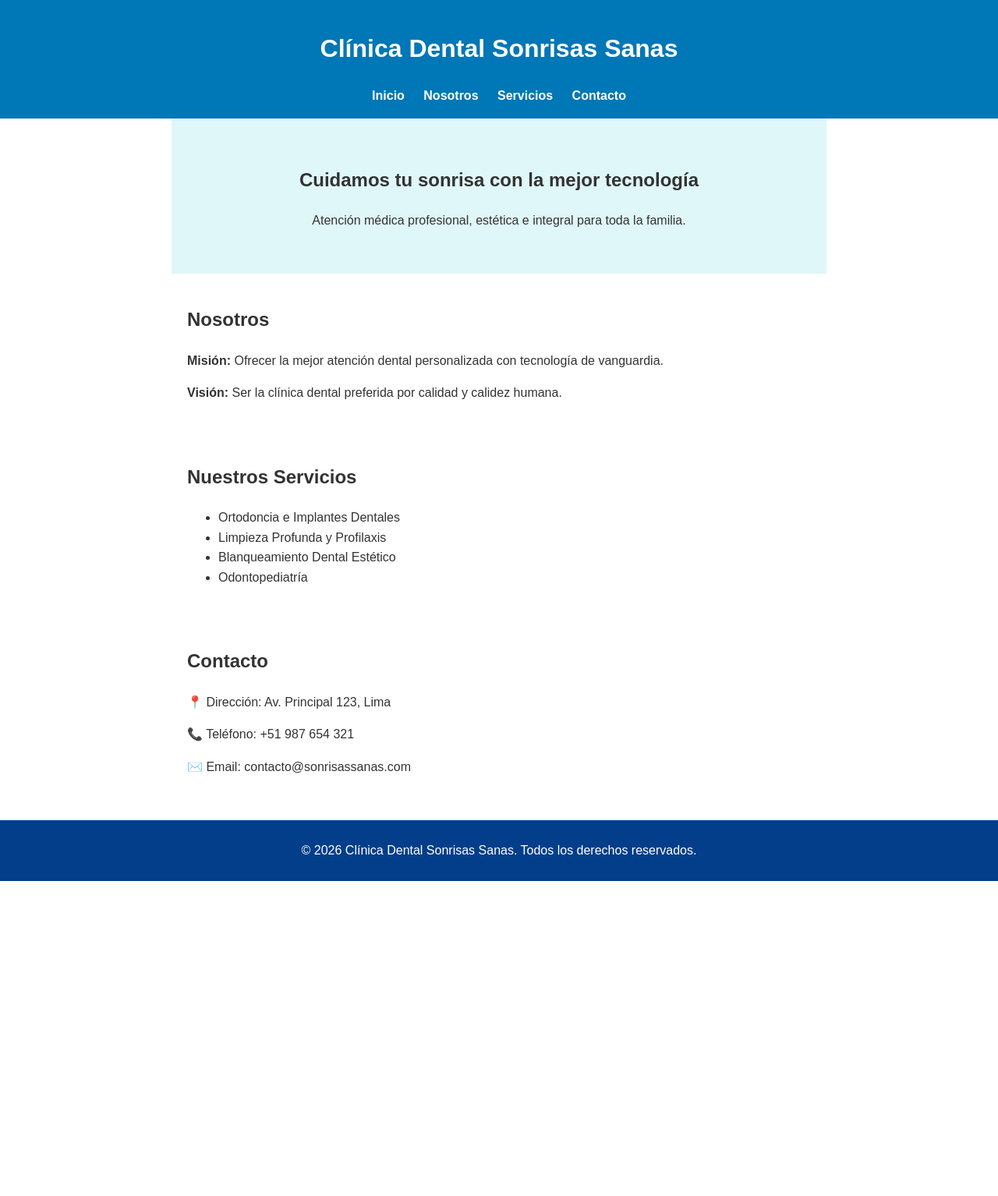
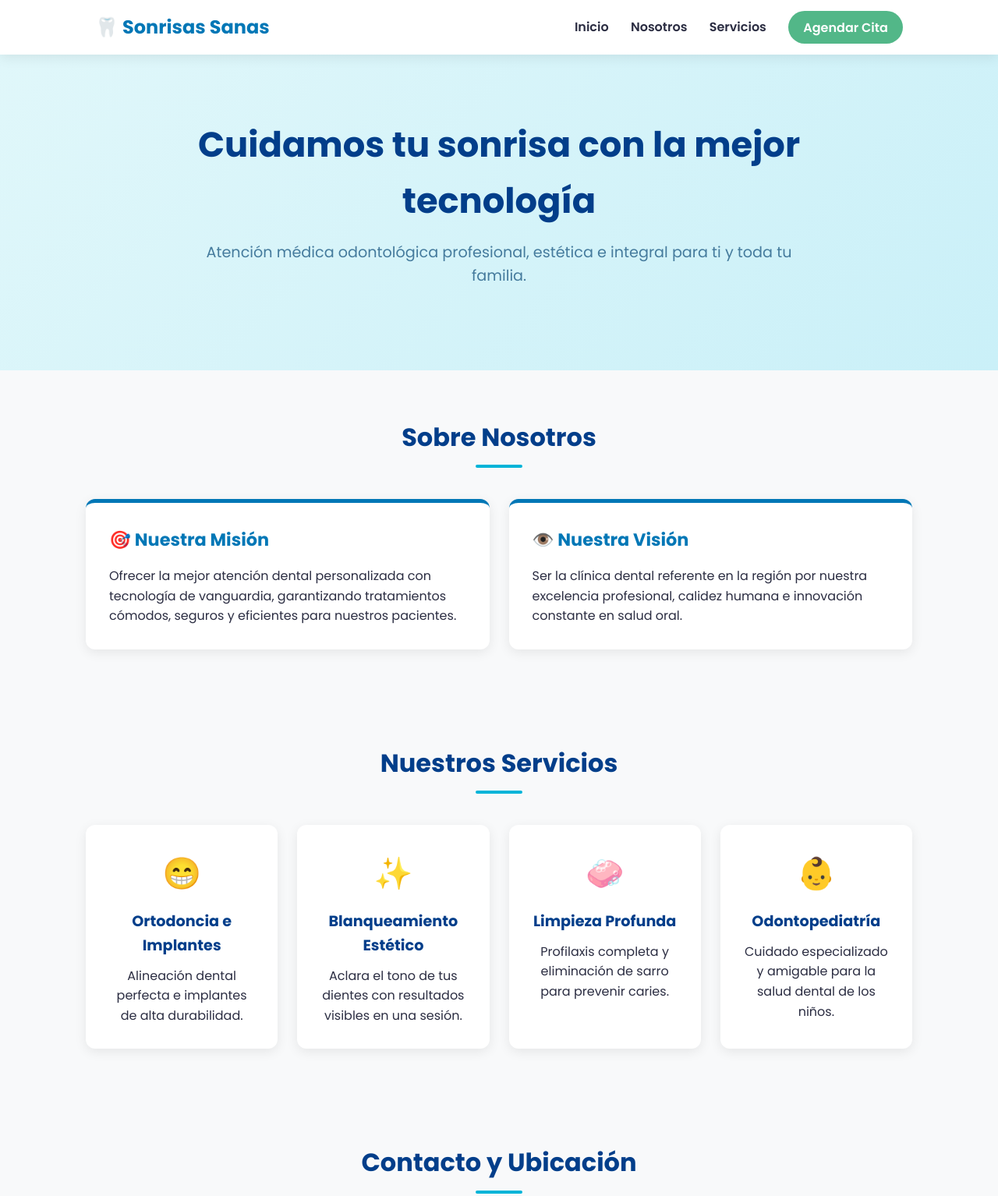
Before and after one commit to 76206819-droid/clinica-dental-sonrisas, a plain HTML site: page index.html in a window 1280 px wide. Shown: the top 1534 px of the page at 78% size. Before the commit the page ends 1130 px from the top, so only its background shows below. Drawn offline with Linux system fonts and the light colour scheme.

Commit message:
Update index.html

```diff
--- a/index.html
+++ b/index.html
@@ -4,56 +4,316 @@
   <meta charset="UTF-8">
   <meta name="viewport" content="width=device-width, initial-scale=1.0">
   <title>Clínica Dental Sonrisas Sanas</title>
+  <!-- Fuente Google Font (Poppins) -->
+  <link href="https://fonts.googleapis.com/css2?family=Poppins:wght@300;400;600;700&display=swap" rel="stylesheet">
   <style>
-    body { font-family: Arial, sans-serif; margin: 0; padding: 0; color: #333; line-height: 1.6; }
-    header { background-color: #0077b6; color: white; padding: 1rem; text-align: center; }
-    nav a { color: white; margin: 0 10px; text-decoration: none; font-weight: bold; }
-    section { padding: 20px; max-width: 800px; margin: auto; }
-    .hero { background: #e0f7fa; padding: 40px 20px; text-align: center; }
-    footer { background: #023e8a; color: white; text-align: center; padding: 10px; margin-top: 20px; }
+    :root {
+      --primary: #0077b6;
+      --primary-dark: #023e8a;
+      --secondary: #00b4d8;
+      --accent: #52b788;
+      --light-bg: #f8f9fa;
+      --dark-text: #2b2d42;
+      --white: #ffffff;
+      --shadow: 0 4px 15px rgba(0,0,0,0.08);
+    }
+
+    * {
+      box-sizing: border-box;
+      margin: 0;
+      padding: 0;
+    }
+
+    body {
+      font-family: 'Poppins', sans-serif;
+      color: var(--dark-text);
+      background-color: var(--light-bg);
+      line-height: 1.6;
+      scroll-behavior: smooth;
+    }
+
+    /* Navegación */
+    header {
+      background: var(--white);
+      box-shadow: var(--shadow);
+      position: sticky;
+      top: 0;
+      z-index: 1000;
+    }
+
+    .nav-container {
+      max-width: 1100px;
+      margin: auto;
+      display: flex;
+      justify-content: space-between;
+      align-items: center;
+      padding: 1rem 2rem;
+    }
+
+    .logo {
+      font-size: 1.5rem;
+      font-weight: 700;
+      color: var(--primary);
+      text-decoration: none;
+      display: flex;
+      align-items: center;
+      gap: 8px;
+    }
+
+    nav a {
+      color: var(--dark-text);
+      text-decoration: none;
+      margin-left: 1.5rem;
+      font-weight: 600;
+      transition: color 0.3s;
+    }
+
+    nav a:hover {
+      color: var(--primary);
+    }
+
+    .btn-cita {
+      background-color: var(--accent);
+      color: var(--white) !important;
+      padding: 0.6rem 1.2rem;
+      border-radius: 25px;
+      transition: background 0.3s !important;
+    }
+
+    .btn-cita:hover {
+      background-color: #40916c !important;
+    }
+
+    /* Hero Section */
+    .hero {
+      background: linear-gradient(135deg, #e0f7fa 0%, #caf0f8 100%);
+      padding: 80px 20px;
+      text-align: center;
+    }
+
+    .hero-content {
+      max-width: 800px;
+      margin: auto;
+    }
+
+    .hero h1 {
+      font-size: 2.8rem;
+      color: var(--primary-dark);
+      margin-bottom: 15px;
+    }
+
+    .hero p {
+      font-size: 1.2rem;
+      color: #457b9d;
+      margin-bottom: 25px;
+    }
+
+    /* Contenedores Principales */
+    .container {
+      max-width: 1100px;
+      margin: auto;
+      padding: 60px 20px;
+    }
+
+    .section-title {
+      text-align: center;
+      font-size: 2rem;
+      color: var(--primary-dark);
+      margin-bottom: 40px;
+      position: relative;
+    }
+
+    .section-title::after {
+      content: '';
+      width: 60px;
+      height: 4px;
+      background: var(--secondary);
+      display: block;
+      margin: 10px auto 0;
+      border-radius: 2px;
+    }
+
+    /* Sección Nosotros (Tarjetas de Misión y Visión) */
+    .nosotros-grid {
+      display: grid;
+      grid-template-columns: repeat(auto-fit, minmax(300px, 1fr));
+      gap: 25px;
+    }
+
+    .info-card {
+      background: var(--white);
+      padding: 30px;
+      border-radius: 12px;
+      box-shadow: var(--shadow);
+      border-top: 5px solid var(--primary);
+    }
+
+    .info-card h3 {
+      color: var(--primary);
+      margin-bottom: 15px;
+      font-size: 1.4rem;
+    }
+
+    /* Servicios en Grid */
+    .servicios-grid {
+      display: grid;
+      grid-template-columns: repeat(auto-fit, minmax(240px, 1fr));
+      gap: 25px;
+    }
+
+    .servicio-card {
+      background: var(--white);
+      padding: 30px;
+      border-radius: 12px;
+      box-shadow: var(--shadow);
+      text-align: center;
+      transition: transform 0.3s, box-shadow 0.3s;
+    }
+
+    .servicio-card:hover {
+      transform: translateY(-8px);
+      box-shadow: 0 8px 25px rgba(0,0,0,0.12);
+    }
+
+    .icon {
+      font-size: 2.5rem;
+      margin-bottom: 15px;
+      display: inline-block;
+    }
+
+    .servicio-card h3 {
+      font-size: 1.2rem;
+      color: var(--primary-dark);
+      margin-bottom: 10px;
+    }
+
+    /* Contacto */
+    .contacto-container {
+      background: var(--white);
+      padding: 40px;
+      border-radius: 12px;
+      box-shadow: var(--shadow);
+      display: grid;
+      grid-template-columns: repeat(auto-fit, minmax(280px, 1fr));
+      gap: 30px;
+    }
+
+    .contacto-info p {
+      margin-bottom: 15px;
+      font-size: 1.05rem;
+    }
+
+    .contacto-info span {
+      font-weight: 600;
+      color: var(--primary);
+    }
+
+    /* Footer */
+    footer {
+      background: var(--primary-dark);
+      color: var(--white);
+      text-align: center;
+      padding: 25px 20px;
+      margin-top: 40px;
+    }
+
+    /* Adaptabilidad Móvil */
+    @media (max-width: 768px) {
+      .nav-container {
+        flex-direction: column;
+        gap: 15px;
+      }
+      nav a {
+        margin: 0 8px;
+      }
+      .hero h1 {
+        font-size: 2rem;
+      }
+    }
   </style>
 </head>
 <body>
+
+  <!-- Encabezado y Navegación -->
   <header>
-    <h1>Clínica Dental Sonrisas Sanas</h1>
-    <nav>
-      <a href="#inicio">Inicio</a>
-      <a href="#nosotros">Nosotros</a>
-      <a href="#servicios">Servicios</a>
-      <a href="#contacto">Contacto</a>
-    </nav>
+    <div class="nav-container">
+      <a href="#" class="logo">🦷 Sonrisas Sanas</a>
+      <nav>
+        <a href="#inicio">Inicio</a>
+        <a href="#nosotros">Nosotros</a>
+        <a href="#servicios">Servicios</a>
+        <a href="#contacto" class="btn-cita">Agendar Cita</a>
+      </nav>
+    </div>
   </header>
 
+  <!-- Hero / Banner de Bienvenida -->
   <section id="inicio" class="hero">
-    <h2>Cuidamos tu sonrisa con la mejor tecnología</h2>
-    <p>Atención médica profesional, estética e integral para toda la familia.</p>
+    <div class="hero-content">
+      <h1>Cuidamos tu sonrisa con la mejor tecnología</h1>
+      <p>Atención médica odontológica profesional, estética e integral para ti y toda tu familia.</p>
+    </div>
   </section>
 
-  <section id="nosotros">
-    <h2>Nosotros</h2>
-    <p><strong>Misión:</strong> Ofrecer la mejor atención dental personalizada con tecnología de vanguardia.</p>
-    <p><strong>Visión:</strong> Ser la clínica dental preferida por calidad y calidez humana.</p>
+  <!-- Sección Nosotros -->
+  <section id="nosotros" class="container">
+    <h2 class="section-title">Sobre Nosotros</h2>
+    <div class="nosotros-grid">
+      <div class="info-card">
+        <h3>🎯 Nuestra Misión</h3>
+        <p>Ofrecer la mejor atención dental personalizada con tecnología de vanguardia, garantizando tratamientos cómodos, seguros y eficientes para nuestros pacientes.</p>
+      </div>
+      <div class="info-card">
+        <h3>👁️ Nuestra Visión</h3>
+        <p>Ser la clínica dental referente en la región por nuestra excelencia profesional, calidez humana e innovación constante en salud oral.</p>
+      </div>
+    </div>
   </section>
 
-  <section id="servicios">
-    <h2>Nuestros Servicios</h2>
-    <ul>
-      <li>Ortodoncia e Implantes Dentales</li>
-      <li>Limpieza Profunda y Profilaxis</li>
-      <li>Blanqueamiento Dental Estético</li>
-      <li>Odontopediatría</li>
-    </ul>
+  <!-- Sección Servicios -->
+  <section id="servicios" class="container">
+    <h2 class="section-title">Nuestros Servicios</h2>
+    <div class="servicios-grid">
+      <div class="servicio-card">
+        <div class="icon">😁</div>
+        <h3>Ortodoncia e Implantes</h3>
+        <p>Alineación dental perfecta e implantes de alta durabilidad.</p>
+      </div>
+      <div class="servicio-card">
+        <div class="icon">✨</div>
+        <h3>Blanqueamiento Estético</h3>
+        <p>Aclara el tono de tus dientes con resultados visibles en una sesión.</p>
+      </div>
+      <div class="servicio-card">
+        <div class="icon">🧼</div>
+        <h3>Limpieza Profunda</h3>
+        <p>Profilaxis completa y eliminación de sarro para prevenir caries.</p>
+      </div>
+      <div class="servicio-card">
+        <div class="icon">👶</div>
+        <h3>Odontopediatría</h3>
+        <p>Cuidado especializado y amigable para la salud dental de los niños.</p>
+      </div>
+    </div>
   </section>
 
-  <section id="contacto">
-    <h2>Contacto</h2>
-    <p>📍 Dirección: Av. Principal 123, Lima</p>
-    <p>📞 Teléfono: +51 987 654 321</p>
-    <p>✉️ Email: contacto@sonrisassanas.com</p>
+  <!-- Sección Contacto -->
+  <section id="contacto" class="container">
+    <h2 class="section-title">Contacto y Ubicación</h2>
+    <div class="contacto-container">
+      <div class="contacto-info">
+        <p><span>📍 Dirección:</span> Av. Principal 123, Lima, Perú</p>
+        <p><span>📞 Teléfono:</span> +51 987 654 321</p>
+        <p><span>✉️ Correo Electrónico:</span> contacto@sonrisassanas.com</p>
+        <p><span>⏰ Horario de Atención:</span> Lunes a Sábado: 8:00 AM - 7:00 PM</p>
+      </div>
+    </div>
   </section>
 
+  <!-- Pie de página -->
   <footer>
     <p>&copy; 2026 Clínica Dental Sonrisas Sanas. Todos los derechos reservados.</p>
   </footer>
+
 </body>
 </html>
```
